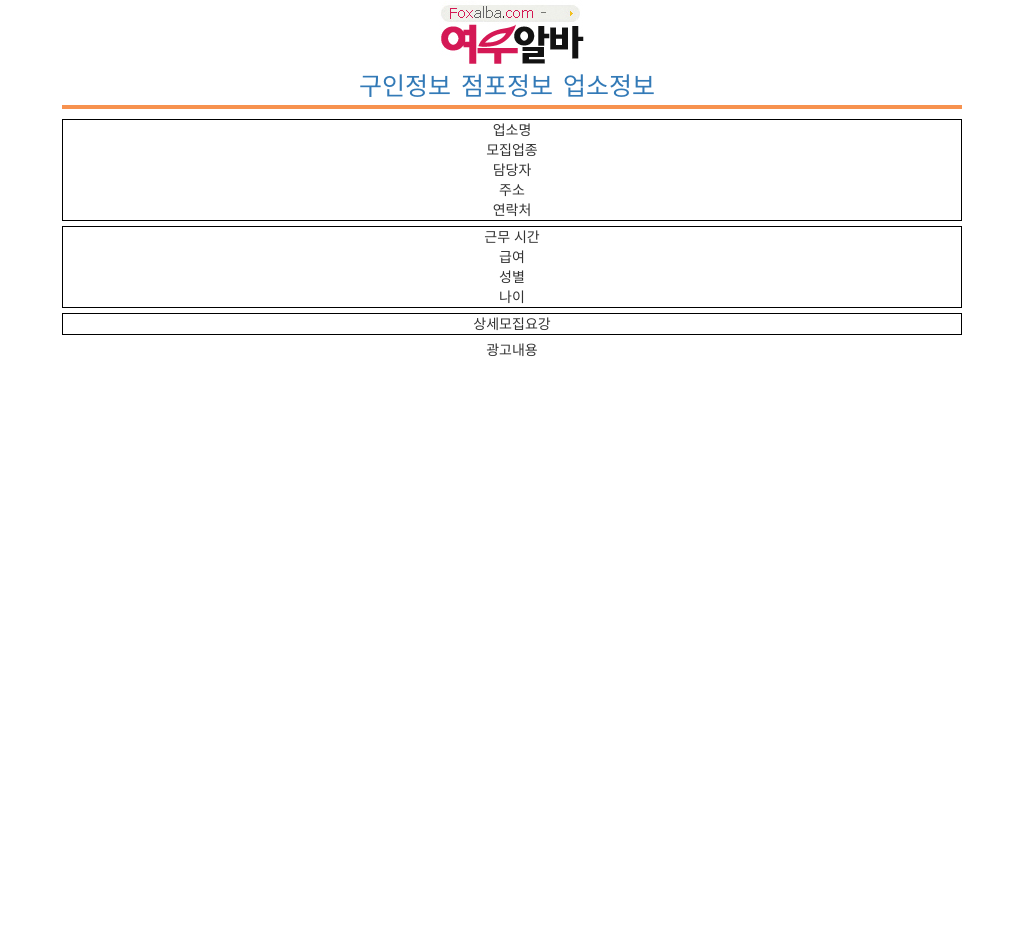
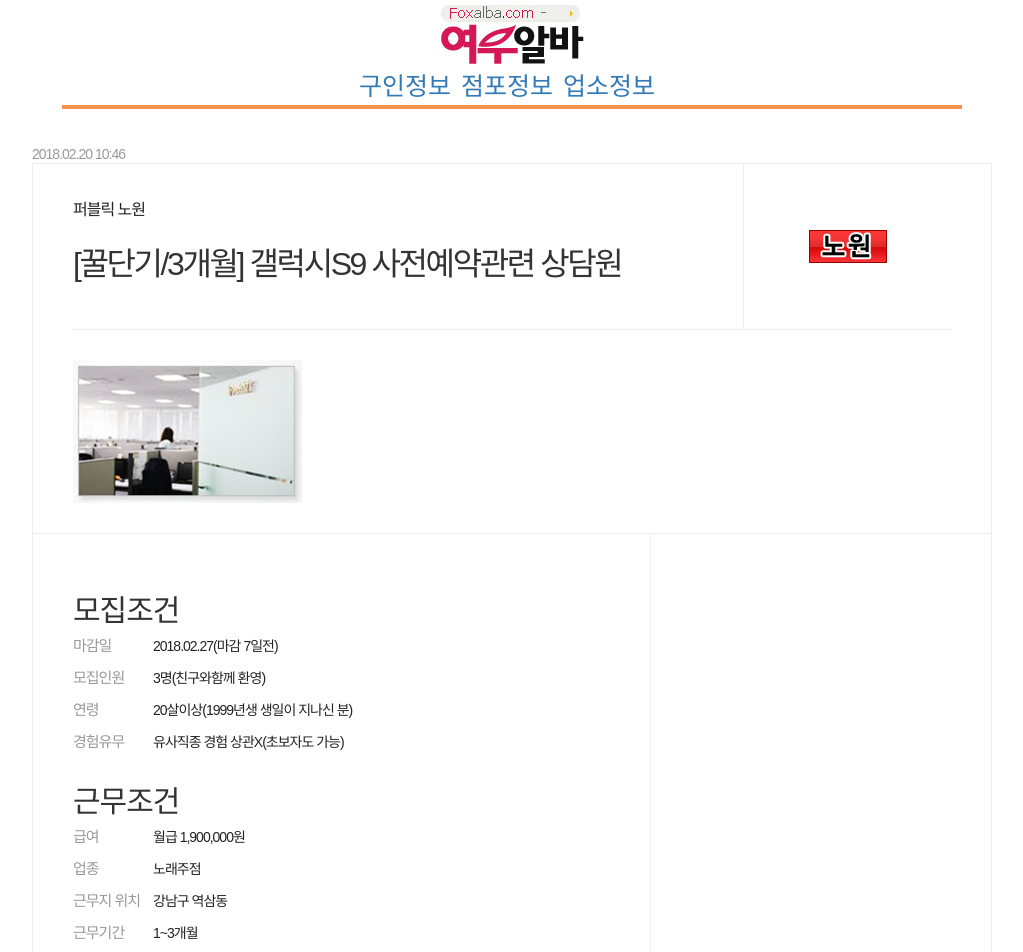
Before and after one commit to jswo3901/boxsite, a React (Create React App) app: page /pro1 in a window 1280 px wide. Shown: the top 952 px of the page, without its empty margins (128-1151 px from the left). Before the commit the page ends 800 px from the top, so only its background shows below. Built offline with nearby package versions, Linux system fonts and the light colour scheme.

Commit message:
상세페이지

```diff
--- a/src/Home/Profile/Pro1Page.css
+++ b/src/Home/Profile/Pro1Page.css
@@ -1,24 +1,121 @@
-.test {
-    margin: 0 auto;
-    text-align: center;
-    width: 900px;
+.viewContent {
+    width: 960px;
+    position: relative;
+    padding-bottom: 0px;
+    line-height: 1.25em;
+    letter-spacing: -1px;
+    margin: 37px auto 0px;
 }
 
-.divTableBody{
-    /* float: left; */
-    border-radius: radius;
+.registerInfo {
+    margin-bottom: 10px;
+    width: 100%;
+    display: table-cell;
+    vertical-align: middle;
+    color: #999999;
 }
 
-.divTableCell {
-
+.viewTypeFullWidth {
+    border: 1px solid #ededed;
 }
 
-.divTable {
-    width: 100%;
-    border: 1px solid #000;
-    margin-bottom: 5px;
+.companyInfo {
+    position: relative;
 }
 
-.test11{
+.companyInfo h1 {
+    font-size: 32px;
+    padding-bottom: 37px;
+    letter-spacing: -2.4px;
+}
 
+.infoBox {
+    box-sizing: border-box;
+    padding: 0 40px;
 }
+
+.recruitInfo {
+    display: table;
+    width: 100%;
+}
+
+
+.company {
+    color: #222222;
+    padding: 37px 0 2px 0px;
+    font-size: 0;
+}
+
+.companyName {
+    margin-right: 18px;
+    font-size: 16px;
+}
+
+.companyLogo {
+    display: table-cell;
+    vertical-align: middle;
+    width: 208px;
+    text-align: center;
+    border-left: 1px solid #ededed;
+}
+
+.logo {
+    vertical-align: middle;
+    text-align: center;
+    position: relative;
+}
+
+.thumbnailContainer {
+    padding: 30px 0;
+    display: table;
+    width: 100%;
+    border-top: 1px solid #ededed;
+}
+
+.thumbnailImage {
+    overflow: hidden;
+}
+
+.verticalLine {
+    border-top: 1px solid #ededed;
+}
+
+.conditionInfo {
+    display: table;
+    width: 100%;
+    height: 1px;
+}
+
+.column {
+    display: table-cell;
+    float: left;
+    padding-top: 40px;
+    padding-bottom: 40px;
+    position: relative;
+}
+
+.column_620 {
+    width: 64.5%;
+    border-right: 1px solid #ededed;
+}
+
+.viewTable th {
+    font-size: 15px;
+    letter-spacing: -1px;
+    color: #999999;
+    font-weight: normal;
+    vertical-align: top;
+    line-height: 18px;
+    height: 32px;
+    width: 80px;
+}
+
+.viewTable td {
+    color: #222222;
+    line-height: 18px;
+    vertical-align: top;
+}
+col {
+    width: 80px;
+    display: table-column;
+}
--- a/src/Home/Profile/Pro1Page.js
+++ b/src/Home/Profile/Pro1Page.js
@@ -1,58 +1,154 @@
 import React, { Component } from 'react';
 import './Pro1Page.css'
 //http://divtable.com/generator/
+import pro1 from './pro1.gif'
+import room from './room.jpg'
+
 class Pro1Page extends Component {
   render() {
     return (
-      <div className="test">
+      <div className="allcontent">
+        <div className="viewContent">
+          <div className="registerInfo">2018.02.20 10:46</div>
+          <div className="viewTypeFullWidth">
 
-        <div class="divTable infoTable">
-          <div class="divTableBody">
+            <div className="companyInfo infoBox">
+              <div className="recruitInfo">
+                <div className="company">
+                  <span className="companyName">퍼블릭 노원</span>
+                </div>
+                <h1>[꿀단기/3개월] 갤럭시S9 사전예약관련 상담원 </h1>
+                <div className="companyLogo">
+                  <div className="logo">
+                    <img src={pro1} alt="Smiley face"/>
+                  </div>
+                </div>
+              </div>
+              <div className="thumbnailContainer">
+                <div className="viewThumbnail">
+                  <div className="thumbnailImage">
+                    <img src={room} alt="Smiley face"/>
+                  </div>
+                </div>
+                <div className="viewWorkInfo">
 
-            <div class="divTableRow">
-              <div class="divTableCell">
-                업소명
+                </div>
               </div>
-              <div class="divTableCell">모집업종</div>
             </div>
-            <div class="divTableRow">
-              <div class="divTableCell">담당자</div>
-              <div class="divTableCell">주소</div>
-            </div>
-            <div class="divTableRow">
-              <div class="divTableCell">연락처</div>
-              <div class="divTableCell"></div>
+
+            <div className="conditionInfo verticalLine">
+              <div className="column column_620 infoBox">
+                <div className="recruitCondition">
+                  <h2>모집조건</h2>
+                  <div className="viewTable">
+                    <table>
+                      <tbody>
+                        <tr>
+                          <th>마감일</th>
+                          <td>
+                            <span>
+                              2018.02.27
+                            </span>
+                            <span>(마감 7일전)</span>
+                          </td>
+                        </tr>
+                        <tr>
+                          <th>모집인원</th>
+                          <td>
+                            <span>
+                              3명
+                            </span>
+                            <span>(친구와함께 환영)</span>
+                          </td>
+                        </tr>
+                        <tr>
+                          <th>연령</th>
+                          <td>
+                            <span>
+                              20살이상
+                            </span>
+                            <span>(1999년생 생일이 지나신 분)</span>
+                          </td>
+                        </tr>
+                        <tr>
+                          <th>경험유무</th>
+                          <td>
+                            <span>
+                              유사직종 경험 상관X
+                            </span>
+                            <span>(초보자도 가능)</span>
+                          </td>
+                        </tr>
+                      </tbody>
+                    </table>
+                  </div>
+                </div>
+                <div className="workCondition">
+                  <h2>근무조건</h2>
+                  <div className="viewTable">
+                  <table>
+                      <tbody>
+                        <tr>
+                          <th>급여</th>
+                          <td>
+                            <span>
+                              월급 1,900,000원
+                            </span>
+                            <span></span>
+                          </td>
+                        </tr>
+                        <tr>
+                          <th>업종</th>
+                          <td>
+                            <span>
+                              노래주점
+                            </span>
+                            <span></span>
+                          </td>
+                        </tr>
+                        <tr>
+                          <th>근무지 위치</th>
+                          <td>
+                            <span>
+                              강남구 역삼동
+                            </span>
+                            <span></span>
+                          </td>
+                        </tr>
+                        <tr>
+                          <th>근무기간</th>
+                          <td>
+                            <span>
+                              1~3개월
+                            </span>
+                            <span></span>
+                          </td>
+                        </tr>
+                        <tr>
+                          <th>근무시간</th>
+                          <td>
+                            <span>
+                              09:00~18:00
+                            </span>
+                            <span></span>
+                          </td>
+                        </tr>
+
+                      </tbody>
+
+                    </table>
+                  </div>
+                </div>
+              </div>
+              <div className="column column_340 infoBox">
+
+              </div>
             </div>
 
           </div>
+          <div className="viewLinkAd">중간광고</div>
+          <div className="viewTab">본문</div>
         </div>
-
-        <div class="divTable infoTable">
-          <div class="divTableBody">
-            <div class="divTableRow">
-              <div class="divTableCell">근무 시간</div>
-              <div class="divTableCell">급여</div>
-            </div>
-            <div class="divTableRow">
-              <div class="divTableCell">성별</div>
-              <div class="divTableCell">나이</div>
-            </div>
-
-          </div>
-        </div>
-
-        <div class="divTable infoTable">
-          <div class="divTableBody">
-            <div class="divTableRow">
-              <div class="divTableCell">상세모집요강</div>
-            </div>
-          </div>
-        </div>
-
-        <div>
-          광고내용
-        </div>
-
       </div>
     )
   }
```
Also changed, not shown: src/Home/Profile/pro1.gif (added), src/Home/Profile/room.jpg (added).
